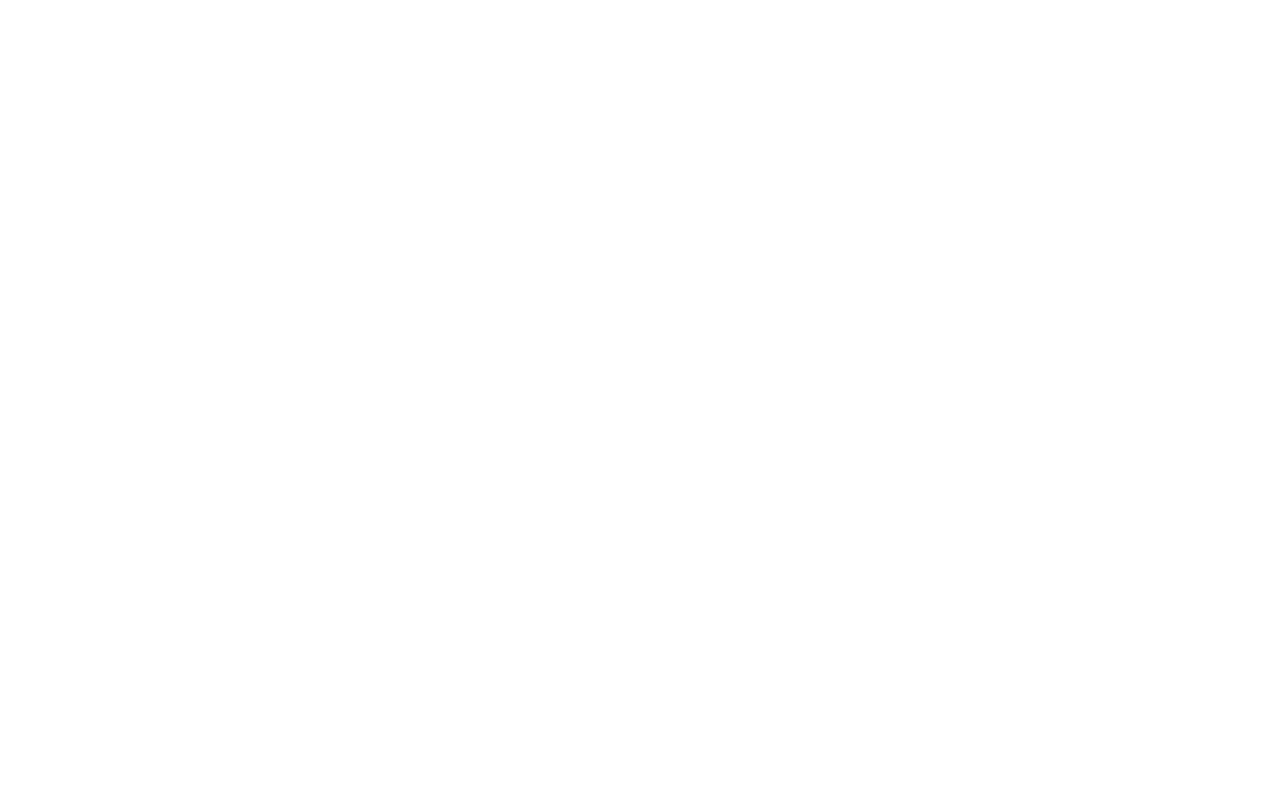
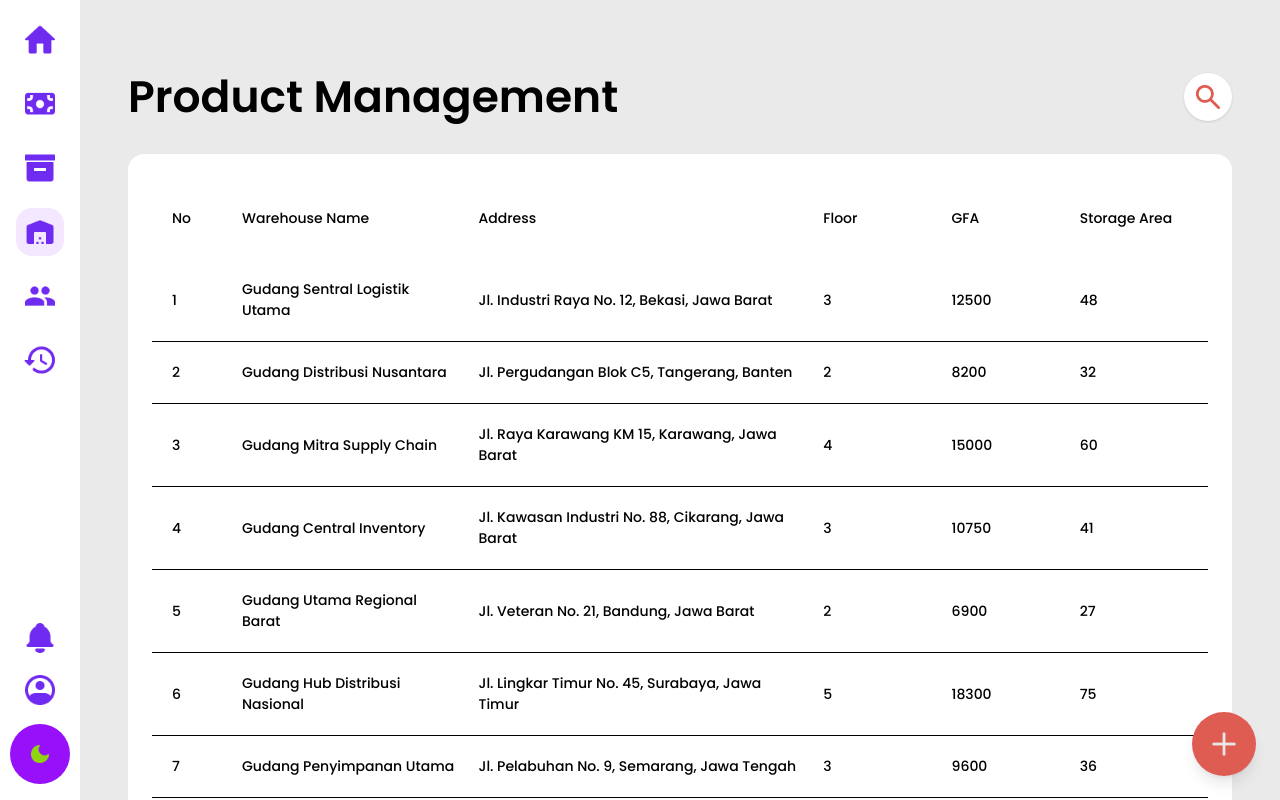
Before and after one commit to Jubilio14/FrontendPOS, a React (Vite) app: page /Warehouse in a window 1280 px wide. Before the commit this address had no page. Shown: the top 800 px of the page. Built offline with nearby package versions, Linux system fonts and the light colour scheme.

Commit message:
update warehouse

```diff
--- a/package.json
+++ b/package.json
@@ -11,6 +11,8 @@
   },
   "dependencies": {
     "@tailwindcss/vite": "^4.2.2",
+    "html2canvas": "^1.4.1",
+    "jspdf": "^4.2.1",
     "react": "^19.2.4",
     "react-dom": "^19.2.4",
     "react-router-dom": "^7.14.1",
--- a/src/components/Sidebar.jsx
+++ b/src/components/Sidebar.jsx
@@ -4,7 +4,7 @@
   { path: "/", icon: "/icons/Home.png" },
   { path: "/Cashier", icon: "/icons/Cashier.png" },
   { path: "/Product", icon: "/icons/Item.png" },
-  { path: "/store", icon: "/icons/Warehouse.png" },
+  { path: "/Warehouse", icon: "/icons/Warehouse.png" },
   { path: "/users", icon: "/icons/Supplier.png" },
   { path: "/history", icon: "/icons/History.png" },
 ];
--- a/src/index.css
+++ b/src/index.css
@@ -42,3 +42,11 @@
 .animate-slide-down {
   animation: slide-down 0.3s ease;
 }
+
+#pdf-content {
+  background: white !important;
+}
+
+#pdf-content * {
+  color: #000 !important;
+}
--- a/src/pages/Cashier.jsx
+++ b/src/pages/Cashier.jsx
@@ -201,6 +201,7 @@
         </div>
 
         {/* FILTER */}
+
         <div className="flex gap-[20px] overflow-x-auto pb-2">
 
             {categories.map((cat) => {
--- a/src/pages/OrderDetail.jsx
+++ b/src/pages/OrderDetail.jsx
@@ -1,4 +1,6 @@
 import { useNavigate } from "react-router-dom";
+import jsPDF from "jspdf";
+import html2canvas from "html2canvas";
 
 export default function OrderDetail() {
   const navigate = useNavigate();
@@ -30,6 +32,14 @@
       warehouse: "ST-1008",
     },
     {
+      name: "Gelas Plastik",
+      variant: "220 ml",
+      type: "Transparan",
+      qty: 2000,
+      status: "Safe",
+      warehouse: "WR-2015",
+    },
+    {
       name: "Toples Plastik",
       variant: "5 Liter",
       type: "Biru",
@@ -37,15 +47,91 @@
       status: "Full",
       warehouse: "DG-1019",
     },
+    {
+      name: "Jerigen Plastik",
+      variant: "5 Liter",
+      type: "Kuning",
+      qty: 90,
+      status: "Safe",
+      warehouse: "ST-2033",
+    },
+    {
+      name: "Ember Plastik",
+      variant: "10 Liter",
+      type: "Hijau",
+      qty: 150,
+      status: "Warning",
+      warehouse: "WH-1004",
+    },
+    {
+      name: "Kotak Makan Plastik",
+      variant: "750 ml",
+      type: "Pink",
+      qty: 180,
+      status: "Warning",
+      warehouse: "GD-2021",
+    },
+    {
+      name: "Baskom Plastik",
+      variant: "30 cm",
+      type: "Orange",
+      qty: 140,
+      status: "Full",
+      warehouse: "WR-1016",
+    },
+    {
+      name: "Tempat Sampah Plastik",
+      variant: "25 Liter",
+      type: "Abu-abu",
+      qty: 60,
+      status: "Full",
+      warehouse: "DG-2009",
+    },
   ];
+
+
+  const handleDownloadPDF = async () => {
+  const element = document.getElementById("pdf-content");
+
+  const canvas = await html2canvas(element, {
+    scale: 2, // biar tajam
+  });
+
+  const imgData = canvas.toDataURL("image/png");
+
+  const pdf = new jsPDF("p", "mm", "a4");
+
+  const imgWidth = 210; // A4 width
+  const pageHeight = 295;
+  const imgHeight = (canvas.height * imgWidth) / canvas.width;
+
+  let heightLeft = imgHeight;
+
+  let position = 0;
+
+  pdf.addImage(imgData, "PNG", 0, position, imgWidth, imgHeight);
+  heightLeft -= pageHeight;
+
+  // kalau panjang → auto page baru
+  while (heightLeft > 0) {
+    position = heightLeft - imgHeight;
+    pdf.addPage();
+    pdf.addImage(imgData, "PNG", 0, position, imgWidth, imgHeight);
+    heightLeft -= pageHeight;
+  }
+
+  pdf.save("order-detail.pdf");
+};
+
+
 
   return (
     <div className="p-6">
 
       {/* HEADER */}
       <div className="flex justify-between items-center mb-6">
-        <h1 className="text-[36px] font-semibold">
-          Order Detail
+        <h1 className="text-[44px] leading-[66px] text-[#1D1D1D] font-semibold">
+          Order History
         </h1>
 
         <button
@@ -57,10 +143,10 @@
       </div>
 
       {/* TABLE */}
-      <div className="bg-white rounded-2xl p-6">
+      <div id="pdf-content" className="bg-white text-black rounded-2xl p-6">
 
         {/* HEADER TABLE */}
-        <div className="grid grid-cols-7 text-sm text-gray-400 pb-3 border-b">
+        <div className="grid grid-cols-7 text-[14px] leading-[21px] font-medium text-[#1D1D1D] px-[20px] py-[30px] gap-[20px]">
           <span>No</span>
           <span>Item</span>
           <span>Variant</span>
@@ -74,7 +160,7 @@
         {orderItems.map((item, i) => (
           <div
             key={i}
-            className="grid grid-cols-7 items-center py-[18px] border-b last:border-none text-[14px] hover:bg-gray-50 transition"
+            className="grid grid-cols-7 items-center p-[20px] gap-[20px] border-b last:border-none text-[14px] leading-[21px] font-medium text-[#1D1D1D] hover:bg-gray-50 transition"
           >
             <span>{i + 1}</span>
             <span>{item.name}</span>
@@ -103,6 +189,12 @@
 
       </div>
 
+      <button
+  onClick={handleDownloadPDF}
+  className="fixed bottom-6 right-6 w-[60px] h-[60px] bg-[#702BF0] rounded-full flex items-center justify-center shadow-lg cursor-pointer hover:scale-105 transition"
+>
+  <img src="/icons/documentWhite.png" className="w-[24px] h-[24px]" />
+</button>
     </div>
   );
 }
--- /dev/null
+++ b/src/pages/Warehouse.jsx
@@ -0,0 +1,225 @@
+import { useState, useEffect } from "react";
+import { useNavigate } from "react-router-dom";
+import { useLocation } from "react-router-dom";
+
+export default function Warehouse() {
+  const navigate = useNavigate();
+
+  // 🔥 DUMMY DATA (1 ORDER)
+  const orderItems = [
+    {
+      name: "Gudang Sentral Logistik Utama",
+      address: "Jl. Industri Raya No. 12, Bekasi, Jawa Barat",
+      floor: "3",
+      gfa: 12500,
+      storageArea: 48,
+    },
+    {
+      name: "Gudang Distribusi Nusantara",
+      address: "Jl. Pergudangan Blok C5, Tangerang, Banten",
+      floor: "2",
+      gfa: 8200,
+      storageArea: 32,
+    },
+    {
+      name: "Gudang Mitra Supply Chain",
+      address: "Jl. Raya Karawang KM 15, Karawang, Jawa Barat",
+      floor: "4",
+      gfa: 15000,
+      storageArea: 60,
+    },
+    {
+      name: "Gudang Central Inventory",
+      address: "Jl. Kawasan Industri No. 88, Cikarang, Jawa Barat",
+      floor: "3",
+      gfa: 10750,
+      storageArea: 41,
+    },
+    {
+      name: "Gudang Utama Regional Barat",
+      address: "Jl. Veteran No. 21, Bandung, Jawa Barat",
+      floor: "2",
+      gfa: 6900,
+      storageArea: 27,
+    },
+    {
+      name: "Gudang Hub Distribusi Nasional",
+      address: "Jl. Lingkar Timur No. 45, Surabaya, Jawa Timur",
+      floor: "5",
+      gfa: 18300,
+      storageArea: 75,
+    },
+    {
+      name: "Gudang Penyimpanan Utama",
+      address: "Jl. Pelabuhan No. 9, Semarang, Jawa Tengah",
+      floor: "3",
+      gfa: 9600,
+      storageArea: 36,
+    },
+    {
+      name: "Gudang Logistic Fullfilment Centre",
+      address: "Jl. Soekarno Hatta KM 23, Medan, Sumatera Utara",
+      floor: "4",
+      gfa: 14200,
+      storageArea: 54,
+    },
+  ];
+
+   const [animateCart, setAnimateCart] = useState(false);
+   const [showAddWarehouse, setShowAddWarehouse] = useState(false);
+   const [warehouseName, setWarehouseName] = useState("");
+   const [address, setAddress] = useState("");
+   const [floor, setFloor] = useState("");
+   const [gfa, setGFA] = useState("");
+   const [code, setCode] = useState("");
+
+  return (
+    <div className="p-6">
+
+      {/* Header */}
+        <div className="flex justify-between items-center mb-6">
+
+            {/* Kiri */}
+            <div>
+            <h1 className="text-[44px] font-semibold leading-[66px]">
+                Product Management
+            </h1>
+            </div>
+
+            {/* Kanan (Search) */}
+            <div className="w-[48px] h-[48px] bg-white rounded-full shadow-sm flex items-center justify-center cursor-pointer">
+            <img src="/icons/searchIcon.png" alt="search" className="w-[24px] h-[24px]" />
+            </div>
+
+        </div>
+
+      {/* TABLE */}
+      <div id="pdf-content" className="bg-white text-black rounded-2xl p-6">
+
+        {/* HEADER TABLE */}
+        <div className="grid grid-cols-[50px_2fr_3fr_1fr_1fr_1fr] text-[14px] leading-[21px] font-medium text-[#1D1D1D] px-[20px] py-[30px] gap-[20px]">
+          <span>No</span>
+          <span>Warehouse Name</span>
+          <span>Address</span>
+          <span>Floor</span>
+          <span>GFA</span>
+          <span>Storage Area</span>
+        </div>
+
+        {/* ROW */}
+        {orderItems.map((item, i) => (
+          <div
+            key={i}
+            className="grid grid-cols-[50px_2fr_3fr_1fr_1fr_1fr] items-center p-[20px] gap-[20px] border-b last:border-none text-[14px] leading-[21px] font-medium text-[#1D1D1D] hover:bg-gray-50 transition"
+          >
+            <span>{i + 1}</span>
+            <span>{item.name}</span>
+            <span>{item.address}</span>
+            <span>{item.floor}</span>
+            <span>{item.gfa}</span>
+            <span>{item.storageArea}</span>
+          </div>
+        ))}
+
+      </div>
+
+      {/* ADD Floating  */}
+        <div
+            onClick={() => setShowAddWarehouse(true)}
+            className={`bottom-6 right-[24px] z-[10] w-[64px] h-[64px] bg-[#DF5C53] rounded-full flex items-center justify-center cursor-pointer shadow-lg relative
+              ${animateCart ? "scale-125" : "scale-100"}  `}
+            style={{ position: "fixed" }}
+        >
+            <img src="/icons/Plus.png" className="w-[28px] h-[28px]" />
+        </div>
+
+        {/* ADD ITEM MODAL */}
+        <div className={`fixed inset-0 z-[9999] flex h-screen transition-all duration-300
+        ${showAddWarehouse ? "visible" : "invisible"}
+        `}>
+
+        {/* OVERLAY */}
+        <div
+            className={`flex-1 h-screen bg-black/50 transition-opacity duration-300
+            ${showAddWarehouse ? "opacity-100" : "opacity-0"}
+            `}
+            onClick={() => setShowAddWarehouse(false)}
+        ></div>
+
+        {/* PANEL */}
+        <div
+            className={`w-[550px] h-screen z-[9999] bg-white p-6 shadow-lg flex flex-col transform transition-transform duration-300
+            ${showAddWarehouse ? "translate-x-0" : "translate-x-full"}
+            `}
+        >
+
+            {/* TITLE */}
+            <h2 className="text-[36px] leading-[54px] text-[#1D1D1D] font-semibold mb-6">
+            Add Warehouse
+            </h2>
+
+            {/* FORM */}
+            <div className="flex flex-col gap-4">
+
+            {/* NAME */}
+            <input
+                type="text"
+                placeholder="Warehouse Name"
+                value={warehouseName}
+                onChange={(e) => {
+                setWarehouseName(e.target.value);
+                }}
+                className="h-[50px] bg-[#EAEAEA] rounded-full px-4 outline-none"
+            />
+
+            {/* Address */}
+            <input
+                type="text"
+                placeholder="Address"
+                value={address}
+                onChange={(e) => {
+                setAddress(e.target.value);
+                }}
+                className="h-[50px] bg-[#EAEAEA] rounded-full px-4 outline-none"
+            />
+
+            {/* Floor */}
+            <input
+                type="text"
+                placeholder="Floor"
+                value={floor}
+                onChange={(e) => {
+                setFloor(e.target.value);
+                }}
+                className="h-[50px] bg-[#EAEAEA] rounded-full px-4 outline-none"
+            />
+
+            {/* GFA */}
+            <input
+                type="text"
+                placeholder="GFA"
+                value={gfa}
+                onChange={(e) => {
+                setGFA(e.target.value);
+                }}
+                className="h-[50px] bg-[#EAEAEA] rounded-full px-4 outline-none"
+            />
+
+            {/* CODE */}
+            <input
+                type="text"
+                placeholder="Code"
+                value={code}
+                onChange={(e) => {
+                setCode(e.target.value);
+                }}
+                className="h-[50px] bg-[#EAEAEA] rounded-full px-4 outline-none"
+            />
+
+            </div>
+        </div>
+        </div>
+
+    </div>
+  );
+}
--- a/src/routes/AppRoutes.jsx
+++ b/src/routes/AppRoutes.jsx
@@ -9,6 +9,7 @@
 import DetailProduct from "../pages/DetailProduct";
 import History from "../pages/History";
 import OrderDetail from "../pages/OrderDetail";
+import Warehouse from "../pages/Warehouse";
 
 export default function AppRoutes() {
   return (
@@ -23,6 +24,7 @@
         <Route path="product/:id" element={<DetailProduct />} />
         <Route path="history" element={<History />} />
         <Route path="history/order-detail" element={<OrderDetail />} />
+        <Route path="warehouse" element={<Warehouse />} />
       </Route>
     </Routes>
   );
```
Also changed, not shown: public/icons/documentWhite.png (added), 1 other file (tests, documents, lock files or other folders).
